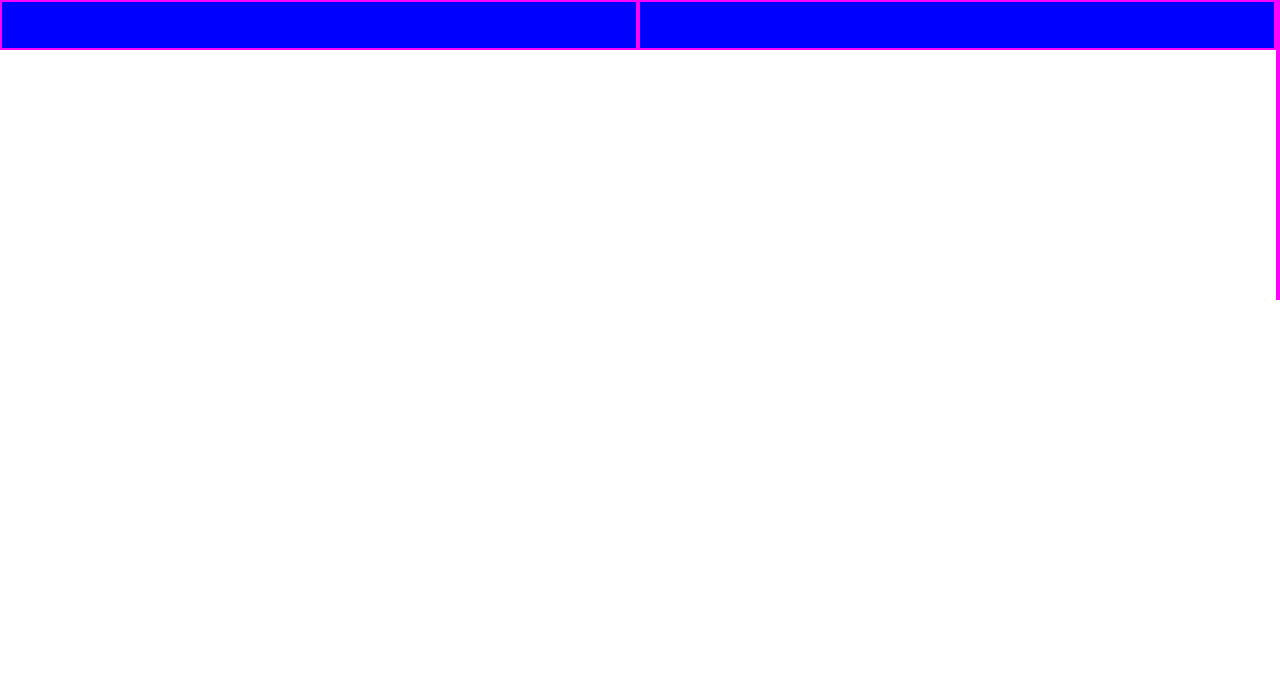
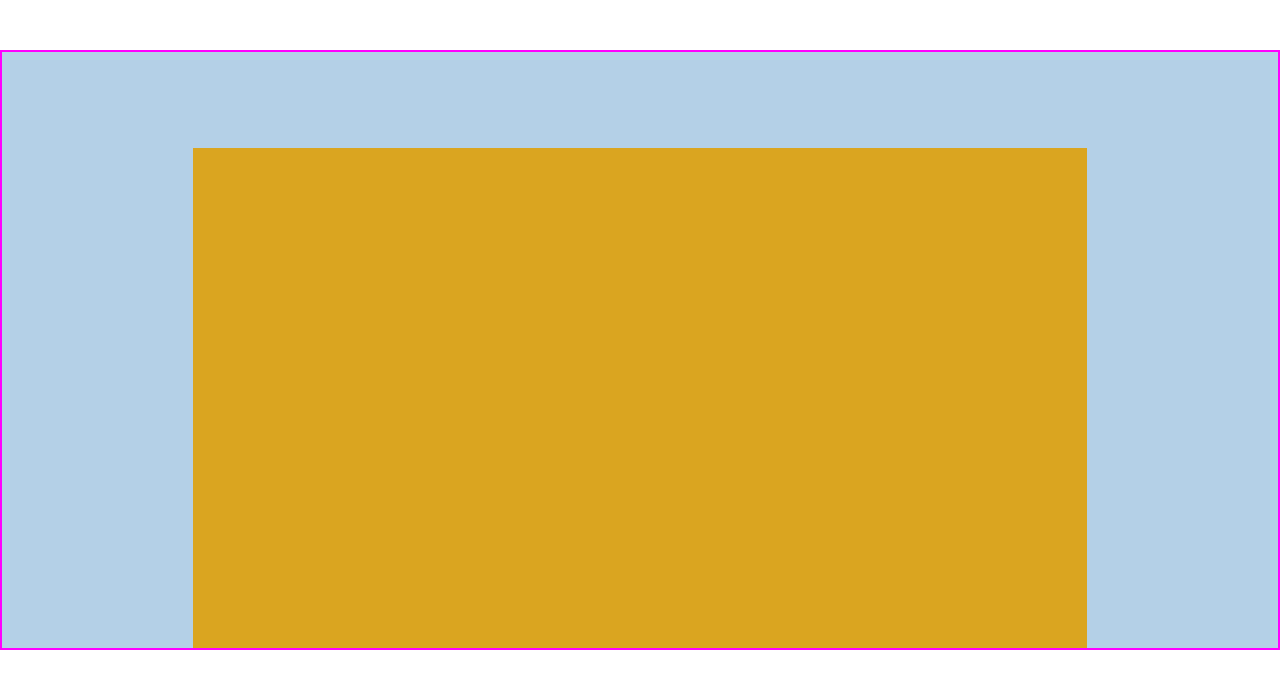
Before and after one commit to Youss0203/htmlcss-dropbox, a plain HTML site: page index.html in a window 1280 px wide. Drawn offline with Linux system fonts and the light colour scheme.

Commit message:
macrostruttura header

```diff
--- a/index.html
+++ b/index.html
@@ -17,12 +17,14 @@
 </head>
 <body>
     <header>
+        <div class="flex">
         <section class="nav">
             <nav></nav>
         </section>
         <section class="nav">
             <nav></nav>
         </section>
+        </div>
         <section class="jumbo">
             <div class="jumbotron jumbo-container">
 
--- a/style/stile.css
+++ b/style/stile.css
@@ -13,24 +13,37 @@ body{
 
 /*CSS HEADER*/
 header{
+    height: 50px;
+}
+
+.flex{
     display: flex;
 }
 
-header > .nav{
+.nav{
+    width: 50%;
     height: 50px;
     display: flex;
     justify-content: space-between;
 }
 
 .nav{
-    background-color: blue;
     width: 50%;
-    border: solid magenta 2px;
 }
 
 
 .jumbo{
-    height: 300px;
     background-color: #B4D0E7;
     border: solid magenta 2px;
+    padding-top: 6rem;
 }
+
+.jumbo-container{
+    width: 70%;
+    margin: 0 auto;
+    background-color: goldenrod;
+}
+
+.jumbotron{
+    height: 500px;
+}
```
